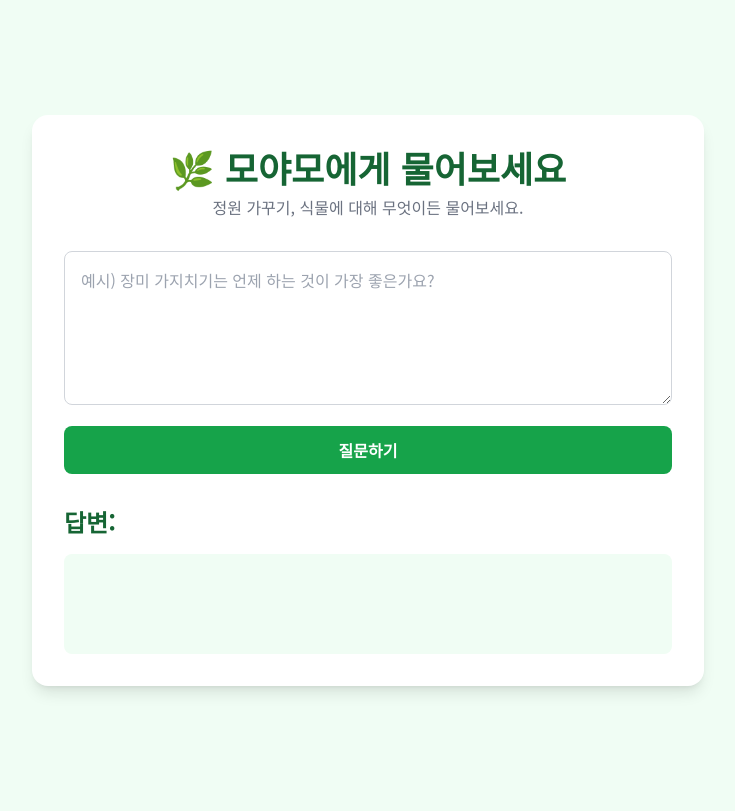
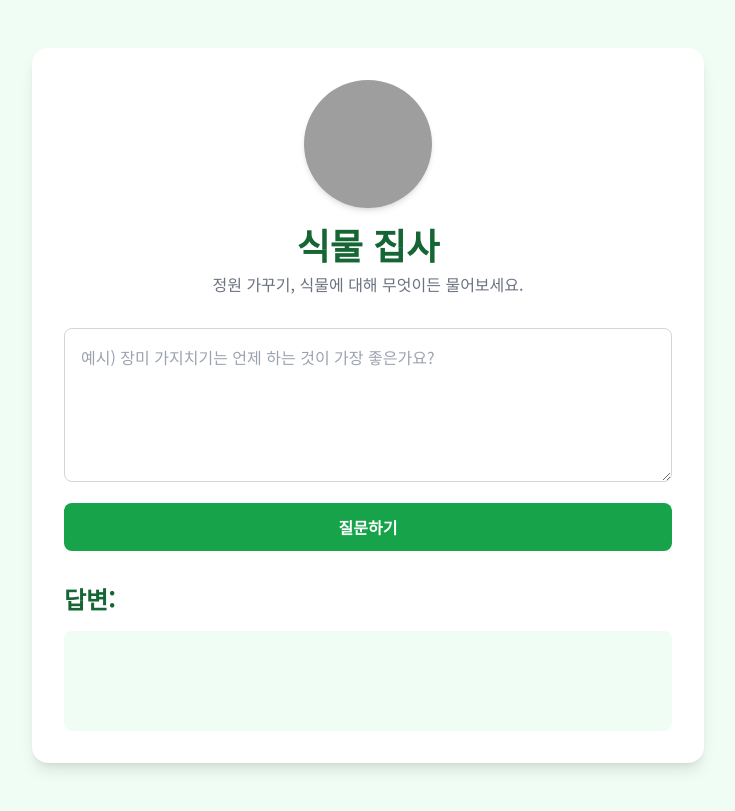
Before and after one commit to SeungJoonPark/moyamohelper, a Flask app: page / in a window 1280 px wide. Shown: the whole page, without its empty margins (272-1007 px from the left). Before the commit the page ends 693 px from the top, so only its background shows below. Run offline with Flask 3, Linux system fonts and the light colour scheme; parts of the project's set-up code (start-up, migrations or seed data) failed here and were passed over; some libraries are stand-ins or nearby versions; grey boxes are pictures that could not be loaded.

Commit message:
Update index.html

```diff
--- a/templates/index.html
+++ b/templates/index.html
@@ -26,13 +26,16 @@
         }
     </style>
 </head>
-<body class="bg-green-50 text-gray-800 flex items-center justify-center min-h-screen">
+<body class="bg-green-50 text-gray-800 flex items-center justify-center min-h-screen py-12">
 
     <main class="bg-white p-8 rounded-2xl shadow-lg w-full max-w-2xl mx-4">
 
         <!-- Header Section -->
         <div class="text-center mb-8">
-            <h1 class="text-4xl font-bold text-green-800">🌿 모야모에게 물어보세요</h1>
+            <!-- Mascot Image with updated Google Drive URL -->
+            <img src="https://drive.google.com/uc?export=view&id=1HpDt3U_wh9MzcSEmCO0FsPUizKmurJi2" alt="식물 집사 마스코트" class="w-32 h-32 mx-auto mb-4 rounded-full shadow-md object-cover" onerror="this.onerror=null;this.src='https://placehold.co/128x128/EBF5EB/7F8C8D?text=Mascot';">
+
+            <h1 class="text-4xl font-bold text-green-800">식물 집사</h1>
             <p class="text-gray-500 mt-2">정원 가꾸기, 식물에 대해 무엇이든 물어보세요.</p>
         </div>
 
@@ -51,7 +54,7 @@
             <!-- Loading Indicator -->
             <div id="loader" class="hidden items-center space-x-3 text-gray-600">
                 <div class="w-6 h-6 border-4 border-green-200 border-t-green-600 rounded-full animate-spin"></div>
-                <span>모야모의 AI 정원사에게 물어보는 중입니다... 잠시만 기다려 주세요.</span>
+                <span>답변을 생성 중입니다... 잠시만 기다려 주세요.</span>
             </div>
 
             <!-- Response Content -->
```
